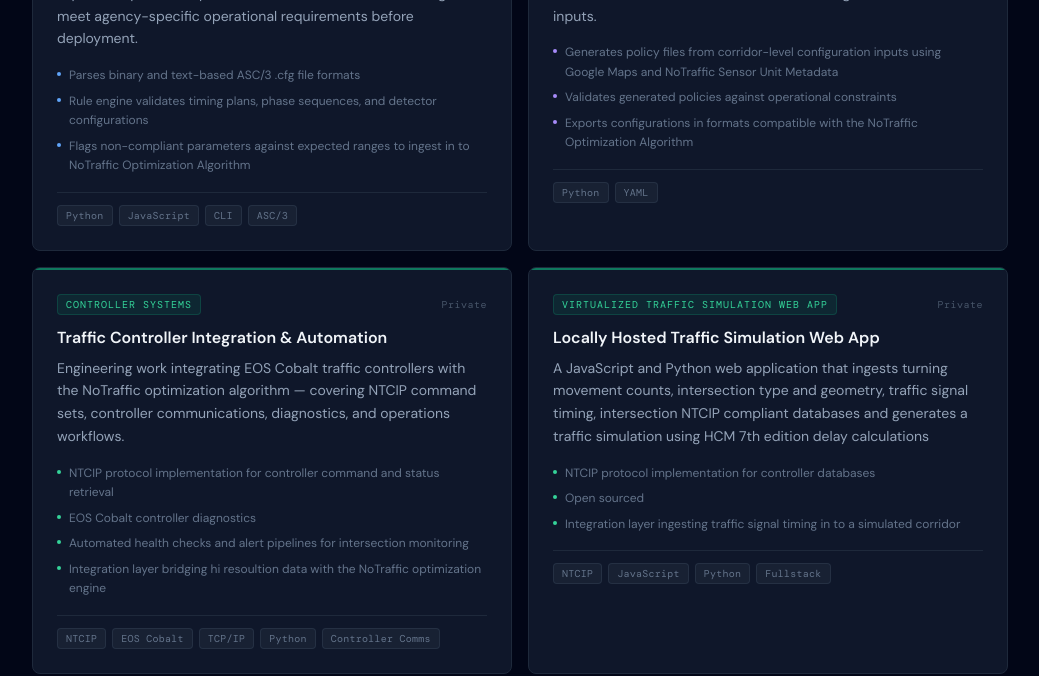
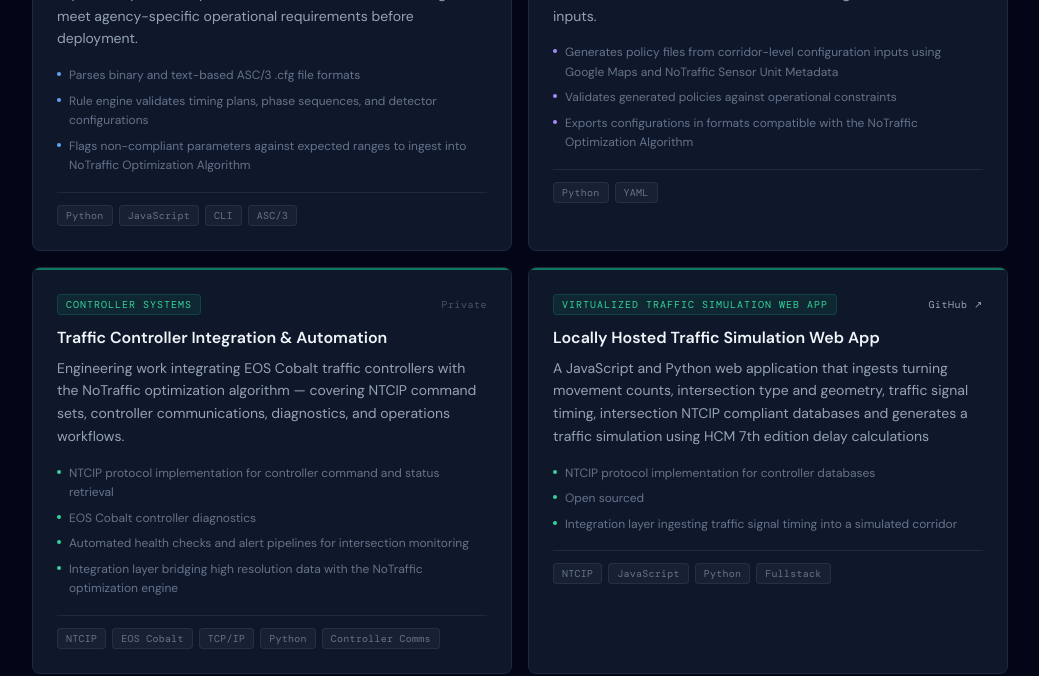
Before and after one commit to shmucas/portfolio, a React (Vite) app: page / in a window 1280 px wide. Shown: the part 3380-4056 px from the top of the page, without its empty margins (120-1159 px from the left). Built offline with nearby package versions, Linux system fonts and the light colour scheme.

Commit message:
adding new project with github link

```diff
--- a/src/components/Projects.jsx
+++ b/src/components/Projects.jsx
@@ -8,11 +8,11 @@ const projects = [
     details: [
       'Parses binary and text-based ASC/3 .cfg file formats',
       'Rule engine validates timing plans, phase sequences, and detector configurations',
-      'Flags non-compliant  parameters against expected ranges to ingest in to NoTraffic Optimization Algorithm'
-
+      'Flags non-compliant parameters against expected ranges to ingest into NoTraffic Optimization Algorithm'
     ],
     tags: ['Python', 'JavaScript', 'CLI', 'ASC/3'],
     accent: 'blue',
+    private: true,
   },
   {
     id: 'corridor-policy',
@@ -27,6 +27,7 @@ const projects = [
     ],
     tags: ['Python', 'YAML'],
     accent: 'violet',
+    private: true,
   },
   {
     id: 'controller-integration',
@@ -38,10 +39,11 @@ const projects = [
       'NTCIP protocol implementation for controller command and status retrieval',
       'EOS Cobalt controller diagnostics',
       'Automated health checks and alert pipelines for intersection monitoring',
-      'Integration layer bridging hi resoultion data with the NoTraffic optimization engine',
+      'Integration layer bridging high resolution data with the NoTraffic optimization engine',
     ],
     tags: ['NTCIP', 'EOS Cobalt', 'TCP/IP', 'Python', 'Controller Comms'],
     accent: 'emerald',
+    private: true,
   },
   {
     id: 'virtual-traffic-simulation',
@@ -52,12 +54,12 @@ const projects = [
     details: [
       'NTCIP protocol implementation for controller databases',
       'Open sourced',
-      'Integration layer ingesting traffic signal timing in to a simulated corridor ',
+      'Integration layer ingesting traffic signal timing into a simulated corridor',
     ],
     tags: ['NTCIP', 'JavaScript', 'Python', 'Fullstack'],
     accent: 'emerald',
+    github: 'https://github.com/shmucas/trafficsim',
   }
-
 ]
 
 const accentMap = {
@@ -111,7 +113,6 @@ export default function Projects() {
                   key={project.id}
                   className={`group relative bg-slate-900 border border-slate-800 rounded-lg overflow-hidden ${a.border} transition-colors duration-200`}
                 >
-                  {/* Top accent bar */}
                   <div className={`h-0.5 w-full ${a.top} opacity-60 group-hover:opacity-100 transition-opacity`} />
 
                   <div className="p-6">
@@ -121,7 +122,21 @@ export default function Projects() {
                       >
                         {project.label}
                       </span>
-                      <span className="font-mono text-[10px] text-slate-600 tracking-wider">Private</span>
+
+                      {project.github ? (
+                        <a
+                          href={project.github}
+                          target="_blank"
+                          rel="noopener noreferrer"
+                          className="font-mono text-[10px] text-slate-400 tracking-wider hover:text-white transition-colors"
+                        >
+                          GitHub ↗
+                        </a>
+                      ) : (
+                        <span className="font-mono text-[10px] text-slate-600 tracking-wider">
+                          Private
+                        </span>
+                      )}
                     </div>
 
                     <h3 className="text-slate-100 font-semibold text-base mb-2 leading-snug">
```
